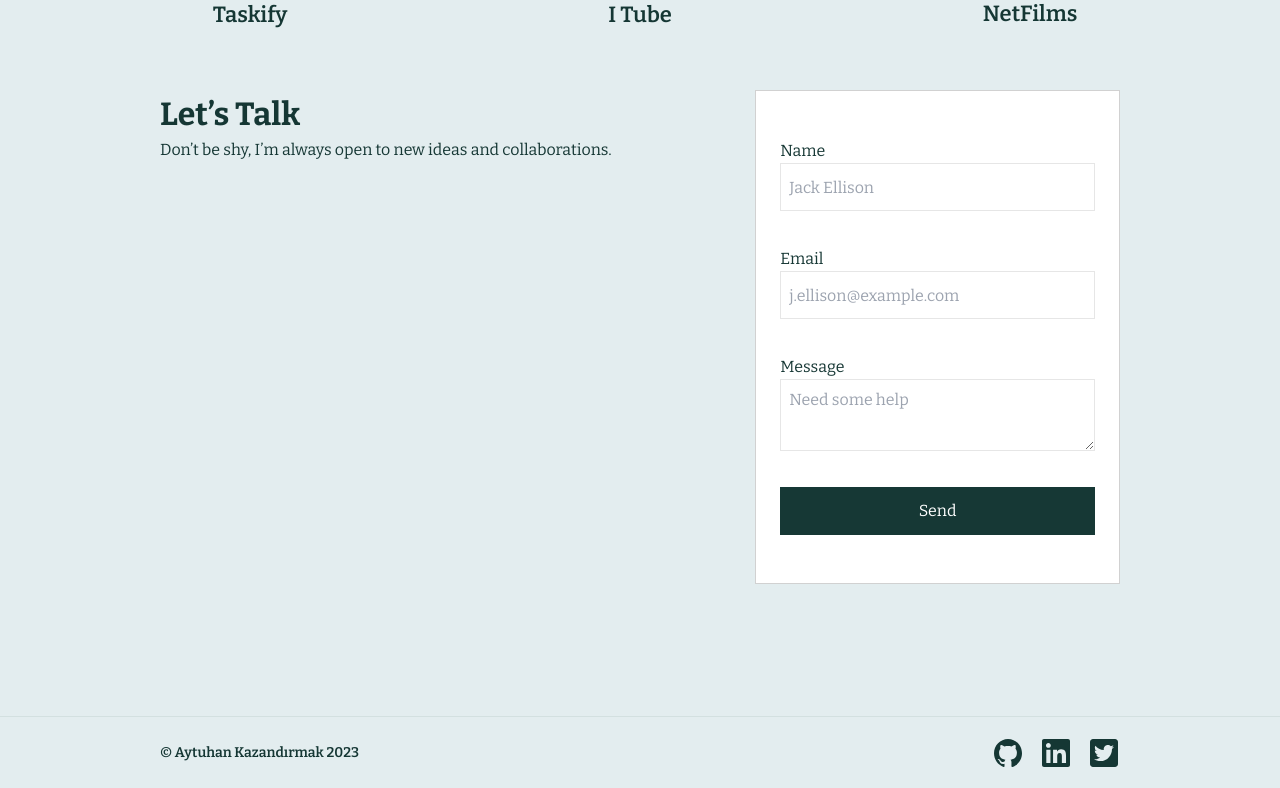
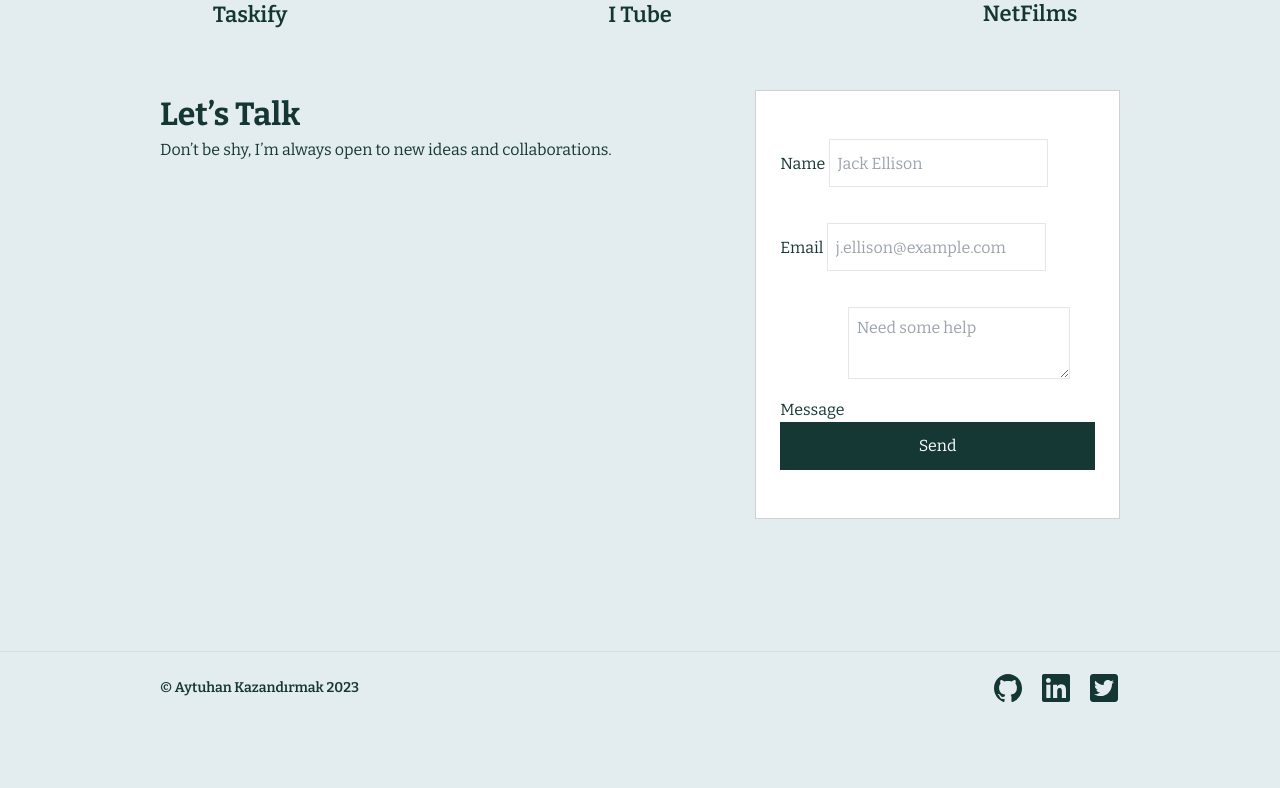
Before and after one commit to aytuhan-kazandirmak/Portfolio-Nextjs, a Next.js app: page / in a window 1280 px wide. Shown: the part 1134-1922 px from the top of the page. After the commit the page ends 1857 px from the top, so only its background shows below. Built offline with nearby package versions, Linux system fonts and the light colour scheme.

Commit message:
contact form update

```diff
--- a/components/contact/index.jsx
+++ b/components/contact/index.jsx
@@ -12,17 +12,24 @@ const ContactComponent = () => {
           </p>
         </div>
         <form name="contact" method="post" netlify className={styles.form}>
-          <input type="hidden" name="form-name" value="contact" />
-          <label htmlFor="name">Name</label>
-          <input name="name" type="text" placeholder="Jack Ellison" />
-          <label htmlFor="email">Email</label>
+          <label htmlFor="name">
+            Name <input name="name" type="text" placeholder="Jack Ellison" />
+          </label>
+
+          <label htmlFor="email">
+            Email{" "}
             <input
               name="email"
               type="email"
               placeholder="j.ellison@example.com"
             />
-          <label htmlFor="message">Message</label>
+          </label>
+
+          <label htmlFor="message">
+            Message{" "}
             <textarea name="message" type="text" placeholder="Need some help" />
+          </label>
+
           <button className={styles.submitButton} type="submit">
             Send
           </button>
```
Lines whose indentation alone changed are shown as unchanged.
